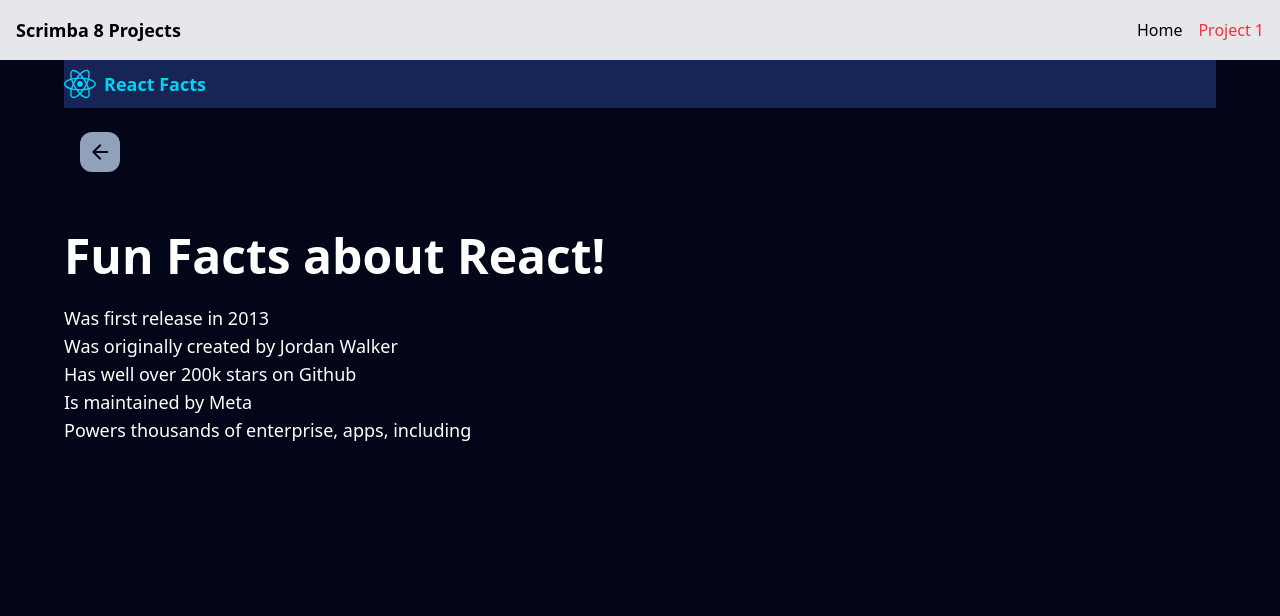
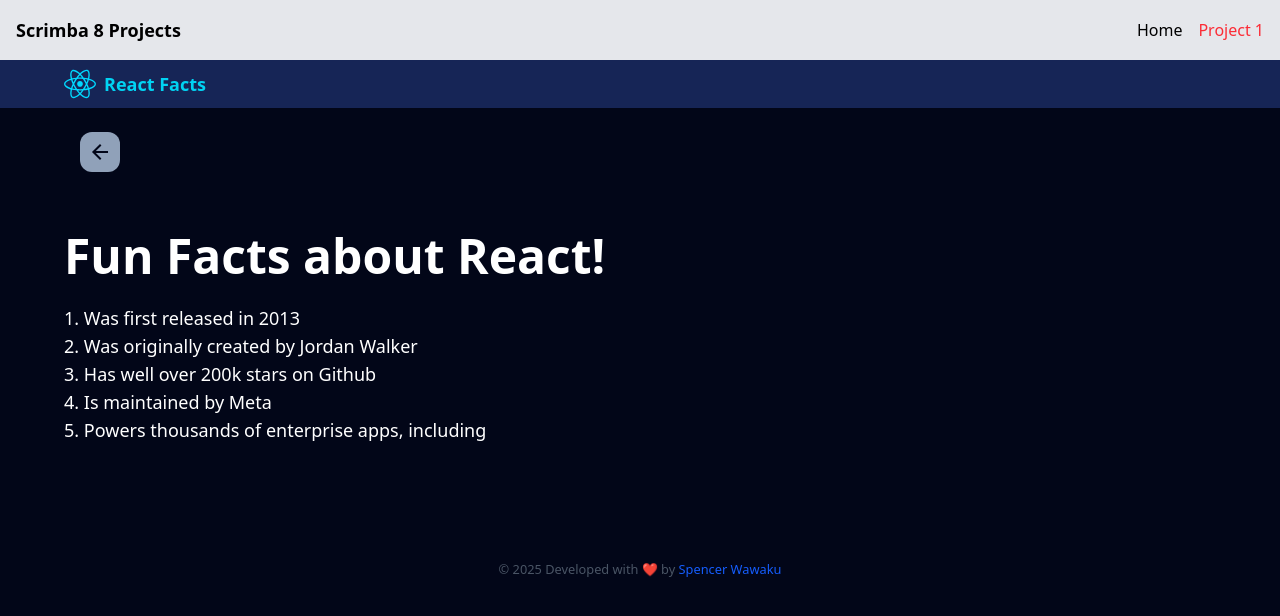
Before and after one commit to spe9110/REACT_COMPONENTS_2025, a React (Vite) app in the folder 2_SCRIMBA/: page /first in a window 1280 px wide. Shown: the top 616 px of the page. Built offline with nearby package versions, Linux system fonts and the light colour scheme.

Commit message:
add the scrimba module 2

```diff
--- /dev/null
+++ b/2_SCRIMBA/src/components/project_1/Footer.jsx
@@ -0,0 +1,21 @@
+import React from 'react'
+
+function Footer() {
+  return (
+    <footer className="w-full text-center py-4 mb-0 mt-24 bg-transparent px-[64px]">
+      <small className="text-gray-600">
+        &copy; {new Date().getFullYear()} Developed with ❤️ by{" "}
+        <a
+          href="http://"
+          target="_blank"
+          rel="noopener noreferrer"
+          className="text-blue-600 hover:underline"
+        >
+          Spencer Wawaku
+        </a>
+      </small>
+    </footer>
+  )
+}
+
+export default Footer
--- a/2_SCRIMBA/src/components/project_1/MainContent_1.jsx
+++ b/2_SCRIMBA/src/components/project_1/MainContent_1.jsx
@@ -2,16 +2,16 @@ import React from 'react'
 
 function MainContent() {
   return (
-    <div className='mt-[100px]'>
-            <p className='mt-6 text-5xl font-bold'>Fun Facts about React!</p>
-            <ul className='mt-6 text-lg'>
-               <li>Was first release in 2013</li>
-               <li>Was originally created by Jordan Walker</li>
-               <li>Has well over 200k stars on Github</li>
-               <li>Is maintained by Meta</li>
-               <li>Powers thousands of enterprise, apps, including</li>
-            </ul>
-          </div>
+    <div className='mt-[100px] px-[64px]'>
+      <p className='mt-6 text-5xl font-bold'>Fun Facts about React!</p>
+      <ol className='mt-6 text-lg list-decimal list-inside'>
+        <li>Was first released in 2013</li>
+        <li>Was originally created by Jordan Walker</li>
+        <li>Has well over 200k stars on Github</li>
+        <li>Is maintained by Meta</li>
+        <li>Powers thousands of enterprise apps, including</li>
+      </ol>
+    </div>
   )
 }
 
--- a/2_SCRIMBA/src/components/project_1/Navbar_1.jsx
+++ b/2_SCRIMBA/src/components/project_1/Navbar_1.jsx
@@ -4,7 +4,7 @@ import logo from '../../assets/react.svg'
 const Navbar_1 = () => {
   return (
     <>
-      <nav className='w-full h-12 bg-blue-950 flex items-center justify-between py-[4px]'>
+      <nav className='w-full h-12 bg-blue-950 flex items-center justify-between py-[4px] px-[64px]'>
         <div className='flex items-center justify-start space-x-2'>
             <img src={logo} alt="React Logo" className='w-8 h-8' />
         <h1 className='text-lg font-bold text-cyan-400'>React Facts</h1>
--- a/2_SCRIMBA/src/pages/Project_1.jsx
+++ b/2_SCRIMBA/src/pages/Project_1.jsx
@@ -2,13 +2,15 @@ import React from 'react'
 import MainContent from '../components/project_1/MainContent_1';
 import GoBackButton from '../components/GoBackButton';
 import Navbar_1 from '../components/project_1/Navbar_1';
+import Footer from '../components/project_1/Footer';
 const FirstProject = () => {
 
   return (
-     <div className="relative min-h-screen flex flex-col items-start justify-start bg-slate-950 text-white px-[64px]">
+     <div className="relative min-h-screen flex flex-col items-start justify-start bg-slate-950 text-white">
       <Navbar_1 />
       <MainContent />
       <GoBackButton />
+      <Footer />
     </div>
   )
 }
```
